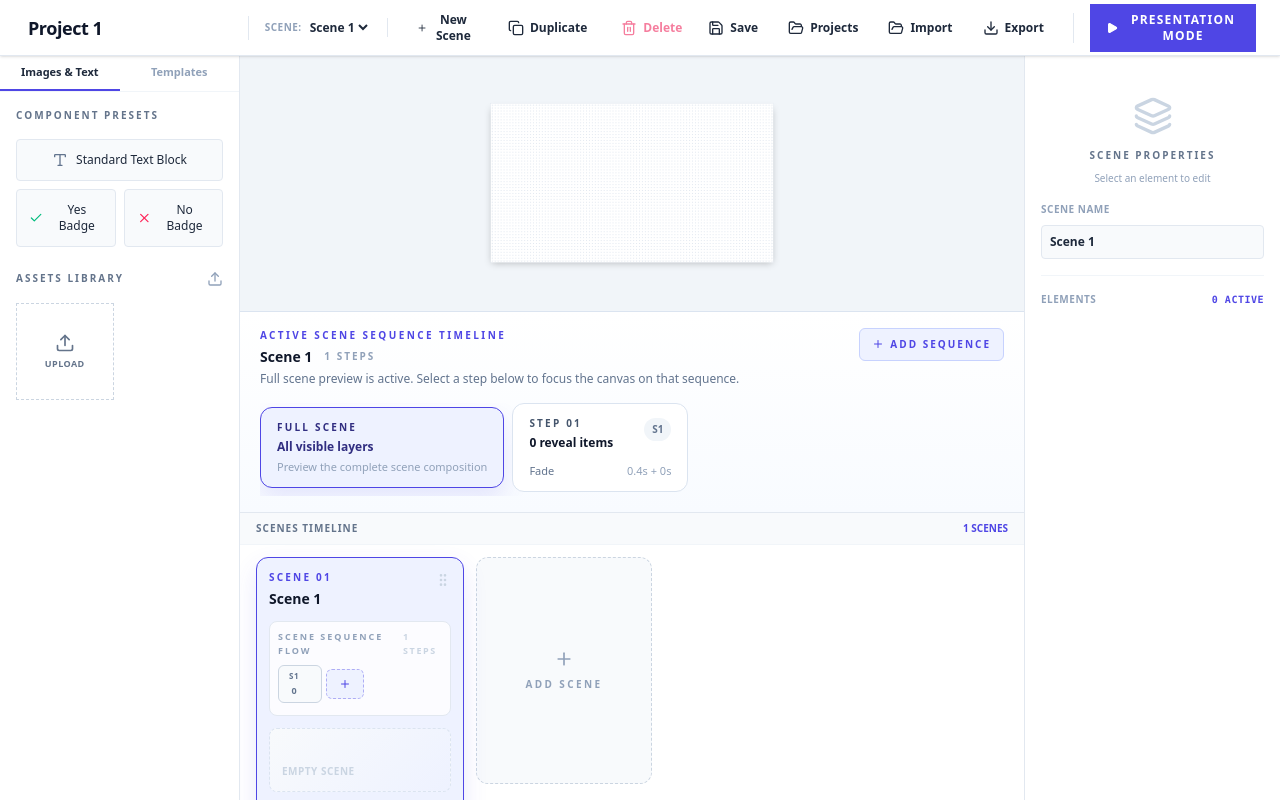
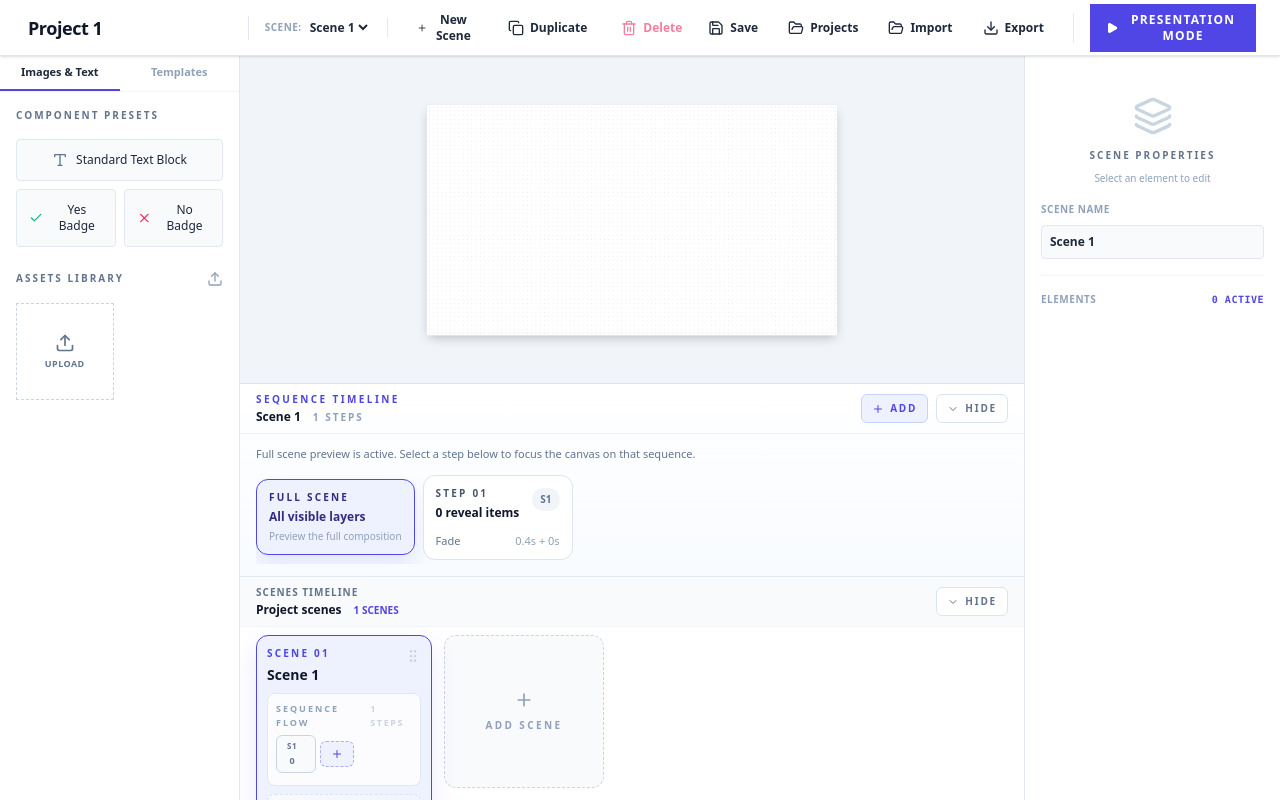
Before and after one commit to raoufbelakhdar/presentation-slide, a React (Vite) app: page / in a window 1280 px wide. Both pictures are taken after a click on the button "New Project". Built offline with nearby package versions, Linux system fonts and the light colour scheme.

Commit message:
Enhance SceneSequenceTimeline and Timeline components with collapse functionality

```diff
--- a/src/App.tsx
+++ b/src/App.tsx
@@ -3,7 +3,7 @@
  * SPDX-License-Identifier: Apache-2.0
  */
 
-import React from 'react';
+import React, { useState } from 'react';
 import { AppProvider, useAppContext } from './AppContext';
 import { Toolbar } from './components/Toolbar';
 import { LeftSidebar } from './components/LeftSidebar';
@@ -16,6 +16,8 @@ import { ProjectsPage } from './components/ProjectsPage';
 
 function AppContent() {
   const { state } = useAppContext();
+  const [isSequenceTimelineCollapsed, setIsSequenceTimelineCollapsed] = useState(false);
+  const [isScenesTimelineCollapsed, setIsScenesTimelineCollapsed] = useState(false);
 
   if (state.mode === 'presentation') {
     return <PresentationView />;
@@ -32,8 +34,14 @@ function AppContent() {
         <LeftSidebar />
         <div className="flex-1 flex flex-col min-w-0">
           <Canvas />
-          <SceneSequenceTimeline />
-          <Timeline />
+          <SceneSequenceTimeline
+            collapsed={isSequenceTimelineCollapsed}
+            onToggleCollapse={() => setIsSequenceTimelineCollapsed((value) => !value)}
+          />
+          <Timeline
+            collapsed={isScenesTimelineCollapsed}
+            onToggleCollapse={() => setIsScenesTimelineCollapsed((value) => !value)}
+          />
         </div>
         <RightSidebar />
       </div>
--- a/src/components/SceneSequenceTimeline.tsx
+++ b/src/components/SceneSequenceTimeline.tsx
@@ -1,5 +1,5 @@
 import React from 'react';
-import { Plus, Trash2 } from 'lucide-react';
+import { ChevronDown, Plus, Trash2 } from 'lucide-react';
 import { useAppContext } from '../AppContext';
 import { AnimationType } from '../types';
 import { getSceneSequenceCount } from '../utils';
@@ -12,7 +12,12 @@ const animationLabels: Record<AnimationType, string> = {
   scale: 'Scale',
 };
 
-export function SceneSequenceTimeline() {
+interface SceneSequenceTimelineProps {
+  collapsed: boolean;
+  onToggleCollapse: () => void;
+}
+
+export function SceneSequenceTimeline({ collapsed, onToggleCollapse }: SceneSequenceTimelineProps) {
   const { state, dispatch } = useAppContext();
   const { project, activeSceneIndex, selectedSequenceStep } = state;
   const activeScene = project.scenes[activeSceneIndex];
@@ -26,23 +31,23 @@ export function SceneSequenceTimeline() {
     : null;
 
   return (
-    <div className="shrink-0 border-t border-[#dbe4f0] bg-[linear-gradient(180deg,#ffffff_0%,#f8fbff_100%)] px-5 py-4">
-      <div className="flex flex-wrap items-start justify-between gap-4">
+    <div className="shrink-0 border-t border-[#dbe4f0] bg-[linear-gradient(180deg,#ffffff_0%,#f8fbff_100%)]">
+      <div className="flex min-h-10 flex-wrap items-center justify-between gap-3 border-b border-[#eef2f7] px-4 py-2">
         <div className="min-w-0">
           <div className="text-[10px] font-bold uppercase tracking-[0.24em] text-[#4f46e5]">
-            Active Scene Sequence Timeline
+            Sequence Timeline
           </div>
-          <div className="mt-1 flex flex-wrap items-center gap-x-3 gap-y-1">
-            <h3 className="truncate text-sm font-semibold text-[#0f172a]">{activeScene.name}</h3>
+          <div className="mt-0.5 flex flex-wrap items-center gap-x-3 gap-y-1">
+            <h3 className="truncate text-xs font-semibold text-[#0f172a]">{activeScene.name}</h3>
             <span className="text-[10px] font-bold uppercase tracking-[0.2em] text-slate-400">
               {sequenceCount} steps
             </span>
+            {selectedSequenceStep !== null && (
+              <span className="text-[10px] font-bold uppercase tracking-[0.18em] text-indigo-500">
+                Step {String(selectedSequenceStep).padStart(2, '0')}
+              </span>
+            )}
           </div>
-          <p className="mt-1 text-xs text-slate-500">
-            {selectedSequenceStep !== null
-              ? `Previewing step ${String(selectedSequenceStep).padStart(2, '0')} with ${animationLabels[selectedConfig?.animationType || 'fade']} animation${selectedConfig ? `, ${selectedConfig.duration}s duration, ${selectedConfig.delay}s delay` : ''}.`
-              : 'Full scene preview is active. Select a step below to focus the canvas on that sequence.'}
-          </p>
         </div>
 
         <div className="flex items-center gap-2">
@@ -55,12 +60,12 @@ export function SceneSequenceTimeline() {
                   payload: { sceneIndex: activeSceneIndex, sequenceStep: selectedSequenceStep },
                 })
               }
-              className="rounded-md border border-rose-200 bg-rose-50 px-3 py-2 text-[10px] font-bold uppercase tracking-[0.2em] text-rose-600 transition-colors hover:bg-rose-100"
+              className="rounded-md border border-rose-200 bg-rose-50 px-2.5 py-1.5 text-[10px] font-bold uppercase tracking-[0.18em] text-rose-600 transition-colors hover:bg-rose-100"
               title={`Delete step ${selectedSequenceStep}`}
             >
               <span className="flex items-center gap-1.5">
                 <Trash2 className="h-3 w-3" />
-                Delete Step
+                Delete
               </span>
             </button>
           )}
@@ -68,22 +73,42 @@ export function SceneSequenceTimeline() {
           <button
             type="button"
             onClick={() => dispatch({ type: 'ADD_SEQUENCE', payload: activeSceneIndex })}
-            className="rounded-md border border-[#c7d2fe] bg-indigo-50 px-3 py-2 text-[10px] font-bold uppercase tracking-[0.2em] text-[#4f46e5] transition-colors hover:border-[#4f46e5] hover:bg-indigo-100"
+            className="rounded-md border border-[#c7d2fe] bg-indigo-50 px-2.5 py-1.5 text-[10px] font-bold uppercase tracking-[0.18em] text-[#4f46e5] transition-colors hover:border-[#4f46e5] hover:bg-indigo-100"
             title="Add Sequence"
           >
             <span className="flex items-center gap-1.5">
               <Plus className="h-3 w-3" />
-              Add Sequence
+              Add
+            </span>
+          </button>
+
+          <button
+            type="button"
+            onClick={onToggleCollapse}
+            className="rounded-md border border-[#dbe4f0] bg-white px-2.5 py-1.5 text-[10px] font-bold uppercase tracking-[0.18em] text-slate-500 transition-colors hover:border-[#4f46e5] hover:text-[#4f46e5]"
+            title={collapsed ? 'Show sequence timeline' : 'Hide sequence timeline'}
+          >
+            <span className="flex items-center gap-1.5">
+              <ChevronDown className={`h-3 w-3 transition-transform ${collapsed ? 'rotate-180' : ''}`} />
+              {collapsed ? 'Show' : 'Hide'}
             </span>
           </button>
         </div>
       </div>
 
-      <div className="mt-4 flex items-center gap-2 overflow-x-auto pb-1">
+      {!collapsed && (
+        <div className="px-4 py-3">
+          <p className="mb-3 text-[11px] text-slate-500">
+            {selectedSequenceStep !== null
+              ? `Previewing step ${String(selectedSequenceStep).padStart(2, '0')} with ${animationLabels[selectedConfig?.animationType || 'fade']}${selectedConfig ? `, ${selectedConfig.duration}s duration, ${selectedConfig.delay}s delay` : ''}.`
+              : 'Full scene preview is active. Select a step below to focus the canvas on that sequence.'}
+          </p>
+
+          <div className="flex items-center gap-2 overflow-x-auto pb-1">
         <button
           type="button"
           onClick={() => dispatch({ type: 'SELECT_SEQUENCE', payload: null })}
-          className={`shrink-0 rounded-xl border px-4 py-3 text-left transition-all ${
+          className={`shrink-0 rounded-xl border px-3 py-2.5 text-left transition-all ${
             selectedSequenceStep === null
               ? 'border-[#4f46e5] bg-[#eef2ff] text-[#312e81] shadow-[0_12px_25px_rgba(79,70,229,0.12)]'
               : 'border-[#e2e8f0] bg-white text-slate-500 hover:border-[#4f46e5] hover:bg-slate-50'
@@ -91,7 +116,7 @@ export function SceneSequenceTimeline() {
         >
           <div className="text-[10px] font-bold uppercase tracking-[0.22em]">Full Scene</div>
           <div className="mt-1 text-xs font-semibold">All visible layers</div>
-          <div className="mt-1 text-[11px] text-slate-400">Preview the complete scene composition</div>
+          <div className="mt-1 text-[10px] text-slate-400">Preview the full composition</div>
         </button>
 
         {steps.map((step, index) => {
@@ -104,7 +129,7 @@ export function SceneSequenceTimeline() {
               <button
                 type="button"
                 onClick={() => dispatch({ type: 'SELECT_SEQUENCE', payload: step })}
-                className={`min-w-[176px] shrink-0 rounded-xl border px-4 py-3 text-left transition-all ${
+                className={`min-w-[150px] shrink-0 rounded-xl border px-3 py-2.5 text-left transition-all ${
                   isSelected
                     ? 'border-[#4f46e5] bg-[#eef2ff] text-[#312e81] shadow-[0_12px_25px_rgba(79,70,229,0.12)]'
                     : 'border-[#dbe4f0] bg-white text-slate-600 hover:border-[#4f46e5] hover:bg-slate-50'
@@ -140,7 +165,9 @@ export function SceneSequenceTimeline() {
             </React.Fragment>
           );
         })}
+          </div>
+        </div>
+      )}
       </div>
-    </div>
   );
 }
--- a/src/components/Timeline.tsx
+++ b/src/components/Timeline.tsx
@@ -1,6 +1,6 @@
 import React, { useState } from 'react';
 import { useAppContext } from '../AppContext';
-import { ChevronLeft, ChevronRight, Copy, GripVertical, Plus, Trash2 } from 'lucide-react';
+import { ChevronDown, ChevronLeft, ChevronRight, Copy, GripVertical, Plus, Trash2 } from 'lucide-react';
 import { generateId, getSceneSequenceCount } from '../utils';
 import { SceneElement } from '../types';
 
@@ -10,7 +10,12 @@ function getElementTone(element: SceneElement) {
   return element.shapeType === 'yes' ? 'bg-emerald-400' : 'bg-rose-400';
 }
 
-export function Timeline() {
+interface TimelineProps {
+  collapsed: boolean;
+  onToggleCollapse: () => void;
+}
+
+export function Timeline({ collapsed, onToggleCollapse }: TimelineProps) {
   const { state, dispatch } = useAppContext();
   const { project, activeSceneIndex, selectedSequenceStep } = state;
   const activeScene = project.scenes[activeSceneIndex];
@@ -95,15 +100,32 @@ export function Timeline() {
   };
 
   return (
-    <div className="h-72 bg-white border-t border-[#e2e8f0] flex flex-col shrink-0 overflow-hidden">
-      <div className="h-8 border-b border-[#f1f5f9] flex items-center justify-between px-4 bg-[#f8fafc] shrink-0">
-        <div className="text-[10px] font-bold text-[#64748b] uppercase tracking-widest">Scenes Timeline</div>
-        <div className="text-[10px] font-bold text-[#4f46e5] uppercase">
-          {project.scenes.length} Scenes
+    <div className={`bg-white border-t border-[#e2e8f0] flex flex-col shrink-0 overflow-hidden ${collapsed ? '' : 'h-56'}`}>
+      <div className="min-h-10 border-b border-[#f1f5f9] flex items-center justify-between px-4 py-2 bg-[#f8fafc] shrink-0">
+        <div className="min-w-0">
+          <div className="text-[10px] font-bold text-[#64748b] uppercase tracking-widest">Scenes Timeline</div>
+          <div className="mt-0.5 flex flex-wrap items-center gap-x-3 gap-y-1">
+            <span className="text-xs font-semibold text-[#0f172a]">Project scenes</span>
+            <span className="text-[10px] font-bold text-[#4f46e5] uppercase">
+              {project.scenes.length} Scenes
+            </span>
+          </div>
         </div>
+        <button
+          type="button"
+          onClick={onToggleCollapse}
+          className="rounded-md border border-[#dbe4f0] bg-white px-2.5 py-1.5 text-[10px] font-bold uppercase tracking-[0.18em] text-slate-500 transition-colors hover:border-[#4f46e5] hover:text-[#4f46e5]"
+          title={collapsed ? 'Show scenes timeline' : 'Hide scenes timeline'}
+        >
+          <span className="flex items-center gap-1.5">
+            <ChevronDown className={`h-3 w-3 transition-transform ${collapsed ? 'rotate-180' : ''}`} />
+            {collapsed ? 'Show' : 'Hide'}
+          </span>
+        </button>
       </div>
 
-      <div className="flex-1 px-4 py-3 bg-white overflow-x-auto overflow-y-hidden">
+      {!collapsed && (
+      <div className="flex-1 px-4 py-2 bg-white overflow-x-auto overflow-y-hidden">
         <div className="flex h-full gap-3 pb-1">
           {project.scenes.map((scene, index) => {
             const sequenceCount = getSceneSequenceCount(scene);
@@ -151,13 +173,13 @@ export function Timeline() {
                     setDraggingSceneIndex(null);
                     setSceneDropIndex(null);
                   }}
-                  className={`w-52 rounded-xl border p-3 text-left transition-all ${
+                  className={`w-44 rounded-xl border p-2.5 text-left transition-all ${
                     isActive
                       ? 'border-[#4f46e5] bg-indigo-50 shadow-[0_10px_25px_rgba(79,70,229,0.12)]'
                       : 'border-[#e2e8f0] bg-white hover:border-[#4f46e5]'
                   } ${isDragging ? 'opacity-60' : ''}`}
                 >
-                  <div className="mb-3 flex items-start justify-between gap-2">
+                  <div className="mb-2 flex items-start justify-between gap-2">
                     <div className="min-w-0">
                       <div className={`text-[10px] font-bold uppercase tracking-[0.22em] ${isActive ? 'text-[#4f46e5]' : 'text-slate-400'}`}>
                         Scene {String(index + 1).padStart(2, '0')}
@@ -167,10 +189,10 @@ export function Timeline() {
                     <GripVertical className="mt-0.5 h-4 w-4 shrink-0 text-slate-300" />
                   </div>
 
-                  <div className="mb-3 rounded-lg border border-[#e2e8f0] bg-white/80 p-2">
-                    <div className="mb-2 flex items-center justify-between">
+                  <div className="mb-2 rounded-lg border border-[#e2e8f0] bg-white/80 p-2">
+                    <div className="mb-1.5 flex items-center justify-between">
                       <span className="text-[9px] font-bold uppercase tracking-[0.22em] text-slate-400">
-                        Scene Sequence Flow
+                        Sequence Flow
                       </span>
                       <span className="text-[9px] font-bold uppercase tracking-[0.18em] text-slate-300">
                         {sequenceCount} steps
@@ -189,7 +211,7 @@ export function Timeline() {
                                 event.stopPropagation();
                                 selectSceneSequence(index, step);
                               }}
-                              className={`flex min-w-[44px] shrink-0 flex-col items-center rounded-md border px-2 py-1 pr-5 transition-all ${
+                              className={`flex min-w-[40px] shrink-0 flex-col items-center rounded-md border px-2 py-1 pr-4 transition-all ${
                                 isSelectedStep
                                   ? 'border-[#4f46e5] bg-indigo-50 text-[#4f46e5]'
                                   : isActive
@@ -208,7 +230,7 @@ export function Timeline() {
                                   event.stopPropagation();
                                   deleteSceneSequence(index, step);
                                 }}
-                                className={`absolute right-1 top-1 rounded-sm p-0.5 transition-colors ${
+                                className={`absolute right-0.5 top-0.5 rounded-sm p-0.5 transition-colors ${
                                   isSelectedStep
                                     ? 'text-indigo-400 hover:bg-white/80 hover:text-rose-500'
                                     : 'text-slate-300 hover:bg-white hover:text-rose-500'
@@ -227,7 +249,7 @@ export function Timeline() {
                           event.stopPropagation();
                           addSceneSequence(index);
                         }}
-                        className={`flex min-w-[38px] shrink-0 items-center justify-center rounded-md border border-dashed px-2 py-2 transition-colors ${
+                        className={`flex min-w-[34px] shrink-0 items-center justify-center rounded-md border border-dashed px-2 py-1.5 transition-colors ${
                           isActive
                             ? 'border-[#4f46e5]/40 bg-indigo-50 text-[#4f46e5] hover:border-[#4f46e5]'
                             : 'border-[#cbd5e1] bg-slate-50 text-slate-400 hover:border-slate-400'
@@ -239,7 +261,7 @@ export function Timeline() {
                     </div>
                   </div>
 
-                  <div className="mb-3 h-16 rounded-lg border border-dashed border-[#dbe4f0] bg-[linear-gradient(135deg,#f8fafc_0%,#eef2ff_100%)] p-3">
+                  <div className="mb-2 h-12 rounded-lg border border-dashed border-[#dbe4f0] bg-[linear-gradient(135deg,#f8fafc_0%,#eef2ff_100%)] p-2.5">
                     <div className="flex h-full items-end gap-1.5">
                       {scene.elements.length === 0 ? (
                         <div className="text-[10px] font-bold uppercase tracking-wider text-slate-300">Empty Scene</div>
@@ -248,7 +270,7 @@ export function Timeline() {
                           <div
                             key={element.id}
                             className={`w-4 rounded-t-md ${getElementTone(element)}`}
-                            style={{ height: `${28 + (element.revealStep - 1) * 6}px` }}
+                            style={{ height: `${18 + (element.revealStep - 1) * 5}px` }}
                             title={`${element.type} • step ${element.revealStep}`}
                           />
                         ))
@@ -261,7 +283,7 @@ export function Timeline() {
                     <span>{selectedStepInCard ? `Step ${selectedStepInCard} selected` : `${sequenceCount} steps`}</span>
                   </div>
 
-                  <div className="mt-3 flex items-center gap-2">
+                  <div className="mt-2 flex items-center gap-2">
                     {isActive && selectedSequenceStep !== null && sequenceCount > 1 && (
                       <button
                         type="button"
@@ -269,7 +291,7 @@ export function Timeline() {
                           event.stopPropagation();
                           deleteSceneSequence(index, selectedSequenceStep);
                         }}
-                        className="rounded-md border border-rose-200 bg-rose-50 px-2 py-1.5 text-[10px] font-bold uppercase tracking-wider text-rose-600 transition-colors hover:bg-rose-100"
+                        className="rounded-md border border-rose-200 bg-rose-50 px-2 py-1 text-[10px] font-bold uppercase tracking-wider text-rose-600 transition-colors hover:bg-rose-100"
                         title="Delete Selected Sequence"
                       >
                         Delete S{selectedSequenceStep}
@@ -283,7 +305,7 @@ export function Timeline() {
                           moveScene(index, index - 1);
                         }}
                         disabled={index === 0}
-                        className="rounded-md border border-[#e2e8f0] bg-white p-1.5 text-slate-400 transition-colors hover:border-[#4f46e5] hover:text-[#4f46e5] disabled:cursor-not-allowed disabled:opacity-40"
+                        className="rounded-md border border-[#e2e8f0] bg-white p-1 text-slate-400 transition-colors hover:border-[#4f46e5] hover:text-[#4f46e5] disabled:cursor-not-allowed disabled:opacity-40"
                         title="Move Scene Left"
                       >
                         <ChevronLeft className="h-3.5 w-3.5" />
@@ -295,7 +317,7 @@ export function Timeline() {
                           moveScene(index, index + 1);
                         }}
                         disabled={index === project.scenes.length - 1}
-                        className="rounded-md border border-[#e2e8f0] bg-white p-1.5 text-slate-400 transition-colors hover:border-[#4f46e5] hover:text-[#4f46e5] disabled:cursor-not-allowed disabled:opacity-40"
+                        className="rounded-md border border-[#e2e8f0] bg-white p-1 text-slate-400 transition-colors hover:border-[#4f46e5] hover:text-[#4f46e5] disabled:cursor-not-allowed disabled:opacity-40"
                         title="Move Scene Right"
                       >
                         <ChevronRight className="h-3.5 w-3.5" />
@@ -307,7 +329,7 @@ export function Timeline() {
                         event.stopPropagation();
                         duplicateScene(index);
                       }}
-                      className="flex-1 rounded-md border border-[#e2e8f0] bg-white px-2 py-1.5 text-[10px] font-bold uppercase tracking-wider text-slate-500 transition-colors hover:border-[#4f46e5] hover:text-[#4f46e5]"
+                      className="flex-1 rounded-md border border-[#e2e8f0] bg-white px-2 py-1 text-[10px] font-bold uppercase tracking-wider text-slate-500 transition-colors hover:border-[#4f46e5] hover:text-[#4f46e5]"
                       title="Duplicate Scene"
                     >
                       <span className="flex items-center justify-center gap-1.5">
@@ -322,7 +344,7 @@ export function Timeline() {
                         deleteScene(index);
                       }}
                       disabled={project.scenes.length <= 1}
-                      className="rounded-md border border-[#e2e8f0] bg-white p-1.5 text-slate-400 transition-colors hover:border-rose-300 hover:text-rose-500 disabled:cursor-not-allowed disabled:opacity-40"
+                      className="rounded-md border border-[#e2e8f0] bg-white p-1 text-slate-400 transition-colors hover:border-rose-300 hover:text-rose-500 disabled:cursor-not-allowed disabled:opacity-40"
                       title="Delete Scene"
                     >
                       <Trash2 className="h-3.5 w-3.5" />
@@ -346,13 +368,14 @@ export function Timeline() {
               event.preventDefault();
               commitSceneReorder(project.scenes.length);
             }}
-            className="flex h-full w-44 shrink-0 flex-col items-center justify-center rounded-xl border border-dashed border-[#cbd5e1] bg-[#f8fafc] px-4 py-5 text-center transition-colors hover:border-[#4f46e5] hover:bg-indigo-50"
+            className="flex h-full w-40 shrink-0 flex-col items-center justify-center rounded-xl border border-dashed border-[#cbd5e1] bg-[#f8fafc] px-4 py-4 text-center transition-colors hover:border-[#4f46e5] hover:bg-indigo-50"
           >
             <Plus className="mb-2 h-5 w-5 text-slate-400" />
             <span className="text-[10px] font-bold uppercase tracking-[0.24em] text-slate-400">Add Scene</span>
           </button>
         </div>
       </div>
+      )}
     </div>
   );
 }
```
